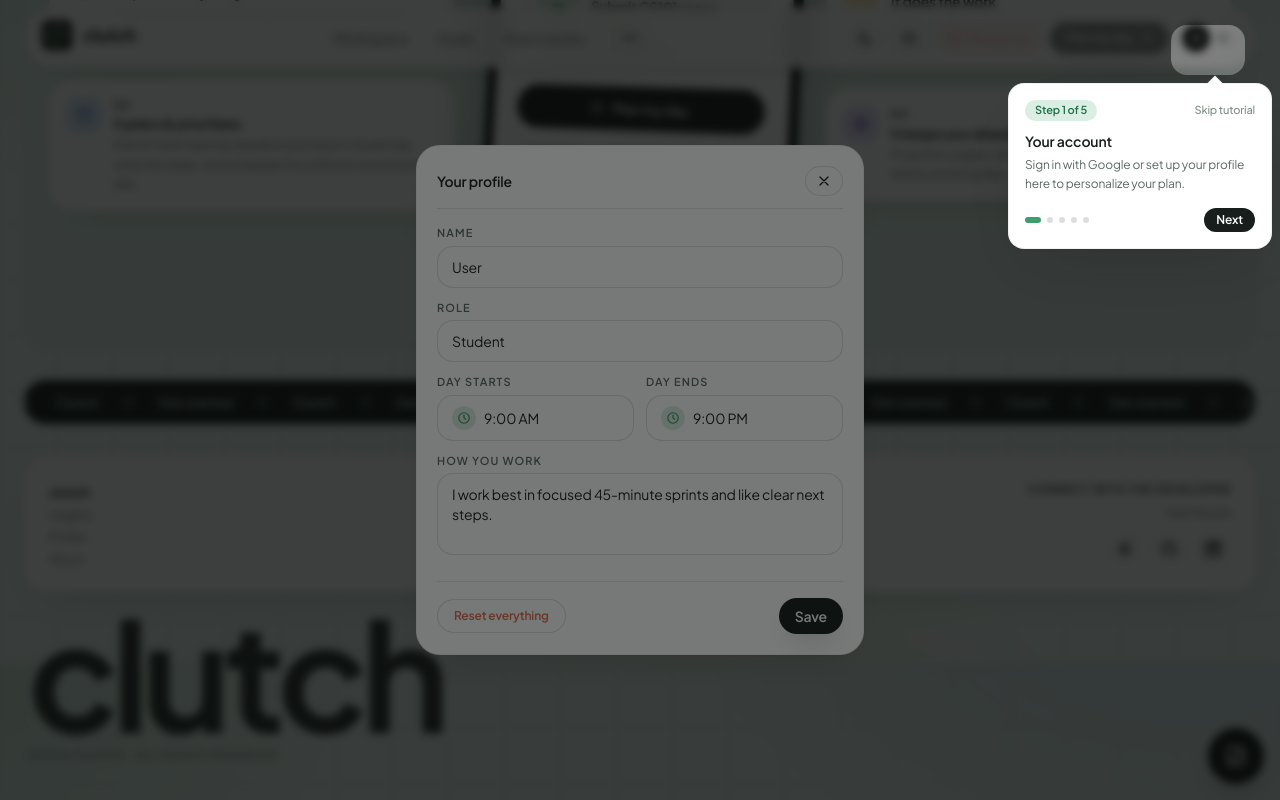
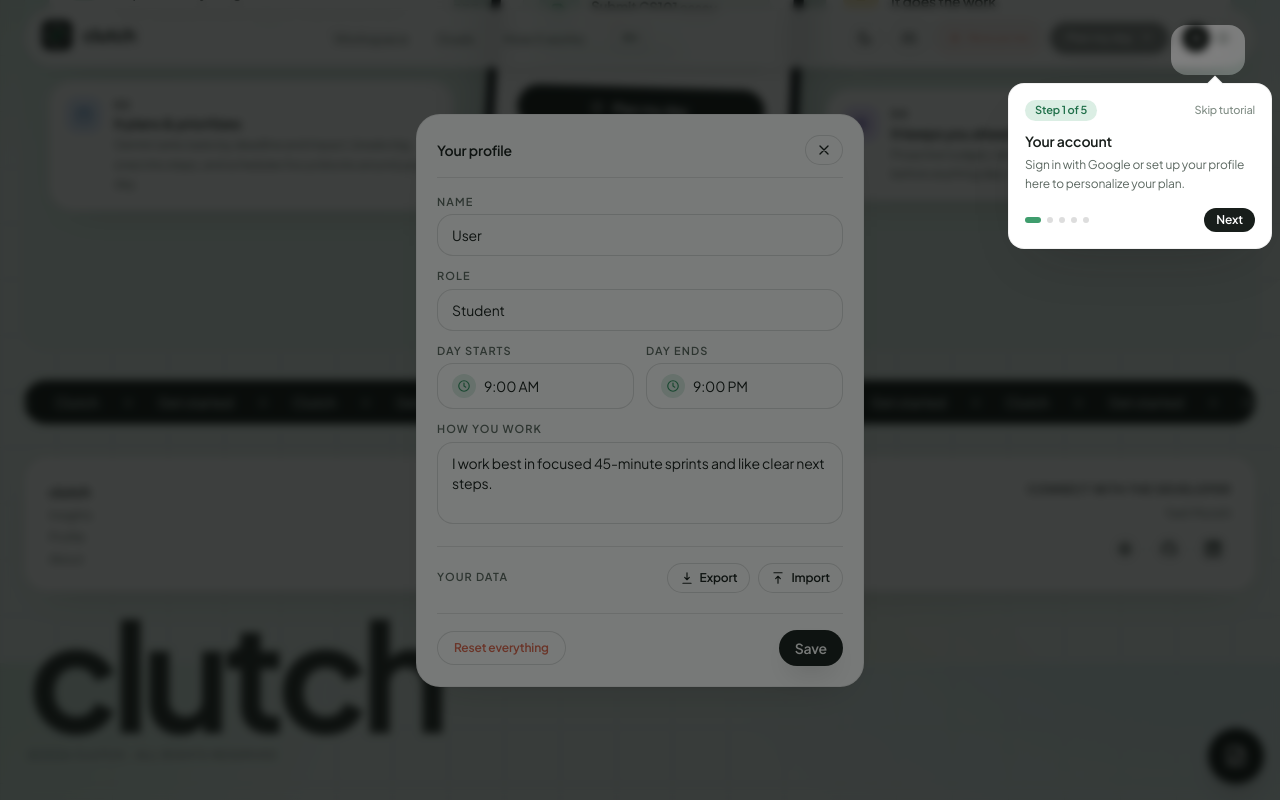
Before and after one commit to YashIsTheBest247/Clutch, a React (Vite) app: page / in a window 1280 px wide. Both pictures are taken after a click on the button "Profile". Shown: the part 1737-2537 px from the top of the page. Built offline with nearby package versions, Linux system fonts and the light colour scheme.

Commit message:
feat: backup and restore

```diff
--- a/src/App.tsx
+++ b/src/App.tsx
@@ -30,7 +30,7 @@ import { HowItWorks } from './components/HowItWorks';
 import { CommandPalette, type Command } from './components/CommandPalette';
 import { Toaster } from './components/Toaster';
 import { downloadICS, scheduleToICS } from './lib/calendar';
-import { ArrowUpRight, Bell, Calendar, Chart, Check, Doc, Flame, Gear, Github, Globe, Info, Lifebuoy, Linkedin, Menu, Mic, Moon, Play, Speaker, Sparkle, Sun, Trash, X } from './components/icons';
+import { ArrowUpRight, Bell, Calendar, Chart, Check, Doc, Download, Flame, Gear, Github, Globe, Info, Lifebuoy, Linkedin, Menu, Mic, Moon, Play, Speaker, Sparkle, Sun, Trash, X } from './components/icons';
 import { Logo } from './components/Logo';
 
 const TINTS = {
@@ -161,6 +161,45 @@ export default function App() {
       toasts.push('Task completed 🎉', { actionLabel: 'Undo', onAction: () => store.setTaskStatus(t.id, 'todo') });
     }
   };
+  const exportData = () => {
+    const blob = new Blob([JSON.stringify(state, null, 2)], { type: 'application/json' });
+    const url = URL.createObjectURL(blob);
+    const a = document.createElement('a');
+    a.href = url;
+    a.download = `clutch-backup-${new Date().toISOString().slice(0, 10)}.json`;
+    document.body.appendChild(a);
+    a.click();
+    a.remove();
+    URL.revokeObjectURL(url);
+    toasts.push('Backup downloaded');
+  };
+
+  const importData = (file: File) => {
+    const before = {
+      profile: state.profile,
+      tasks: state.tasks,
+      schedule: state.schedule,
+      messages: state.messages,
+      goals: state.goals,
+      habits: state.habits,
+      commitments: state.commitments,
+      streak: state.streak,
+      calibration: state.calibration,
+    };
+    const reader = new FileReader();
+    reader.onload = () => {
+      try {
+        const data = JSON.parse(String(reader.result));
+        if (!data || typeof data !== 'object' || !Array.isArray(data.tasks)) throw new Error('invalid');
+        store.restoreAll(data);
+        toasts.push('Backup restored', { actionLabel: 'Undo', onAction: () => store.restoreAll(before) });
+      } catch {
+        toasts.push("Couldn't read that file — is it a Clutch backup?");
+      }
+    };
+    reader.readAsText(file);
+  };
+
   const resetAll = () => {
     const snap = {
       tasks: state.tasks,
@@ -370,6 +409,22 @@ export default function App() {
     { id: 'brief', label: 'Spoken daily briefing', icon: <Play className="h-4 w-4" />, run: requestBriefing, disabled: open.length === 0 },
     { id: 'why', label: 'Why this plan? — explain the ordering', icon: <Info className="h-4 w-4" />, run: explainPlan, disabled: open.length === 0 },
     { id: 'cal', label: 'Export plan to calendar (.ics)', icon: <Calendar className="h-4 w-4" />, run: exportCalendar },
+    { id: 'export', label: 'Export backup (download JSON)', icon: <Download className="h-4 w-4" />, run: exportData },
+    {
+      id: 'import',
+      label: 'Import backup (restore JSON)',
+      icon: <Download className="h-4 w-4 rotate-180" />,
+      run: () => {
+        const inp = document.createElement('input');
+        inp.type = 'file';
+        inp.accept = 'application/json,.json';
+        inp.onchange = () => {
+          const f = inp.files?.[0];
+          if (f) importData(f);
+        };
+        inp.click();
+      },
+    },
     { id: 'insights', label: 'Open insights', icon: <Chart className="h-4 w-4" />, run: () => setShowInsights(true) },
     { id: 'retro', label: 'Weekly retrospective', icon: <Chart className="h-4 w-4" />, run: weeklyRetro },
     { id: 'theme', label: 'Toggle dark / light theme', icon: theme === 'dark' ? <Sun className="h-4 w-4" /> : <Moon className="h-4 w-4" />, run: toggleTheme },
@@ -913,6 +968,8 @@ export default function App() {
           onSave={store.setProfile}
           onClose={() => setShowSettings(false)}
           onClear={resetAll}
+          onExport={exportData}
+          onImport={importData}
         />
       )}
     </div>
--- a/src/components/Settings.tsx
+++ b/src/components/Settings.tsx
@@ -1,7 +1,7 @@
-import { useState } from 'react';
+import { useRef, useState } from 'react';
 import type { UserProfile } from '../types';
 import { ClockPicker } from './ClockPicker';
-import { Clock, X } from './icons';
+import { Clock, Download, X } from './icons';
 
 /** 24h integer → "9:00 AM" style label. */
 function hourLabel(h: number): string {
@@ -30,13 +30,18 @@ export function Settings({
   onSave,
   onClose,
   onClear,
+  onExport,
+  onImport,
 }: {
   profile: UserProfile;
   onSave: (p: Partial<UserProfile>) => void;
   onClose: () => void;
   onClear: () => void;
+  onExport?: () => void;
+  onImport?: (file: File) => void;
 }) {
   const [p, setP] = useState(profile);
+  const fileRef = useRef<HTMLInputElement>(null);
   return (
     <div className="fixed inset-0 z-50 flex items-center justify-center bg-black/50 p-4 backdrop-blur-sm" onClick={onClose}>
       <div className="card w-full max-w-md animate-fade-up p-5" onClick={(e) => e.stopPropagation()}>
@@ -80,6 +85,36 @@ export function Settings({
             />
           </label>
         </div>
+
+        {(onExport || onImport) && (
+          <div className="mt-4 flex items-center gap-2 border-t border-black/10 pt-4">
+            <span className="label mr-auto text-ink-600">Your data</span>
+            {onExport && (
+              <button onClick={onExport} className="btn-ghost !px-3 !py-1.5 !text-xs" title="Download a JSON backup">
+                <Download className="h-3.5 w-3.5" /> Export
+              </button>
+            )}
+            {onImport && (
+              <>
+                <button onClick={() => fileRef.current?.click()} className="btn-ghost !px-3 !py-1.5 !text-xs" title="Restore from a JSON backup">
+                  <Download className="h-3.5 w-3.5 rotate-180" /> Import
+                </button>
+                <input
+                  ref={fileRef}
+                  type="file"
+                  accept="application/json,.json"
+                  className="hidden"
+                  onChange={(e) => {
+                    const f = e.target.files?.[0];
+                    if (f) onImport(f);
+                    e.target.value = '';
+                  }}
+                />
+              </>
+            )}
+          </div>
+        )}
+
         <div className="mt-5 flex items-center justify-between border-t border-black/10 pt-4">
           <button
             onClick={() => {
```
Also changed, not shown: 1 other file (tests, documents, lock files or other folders).
